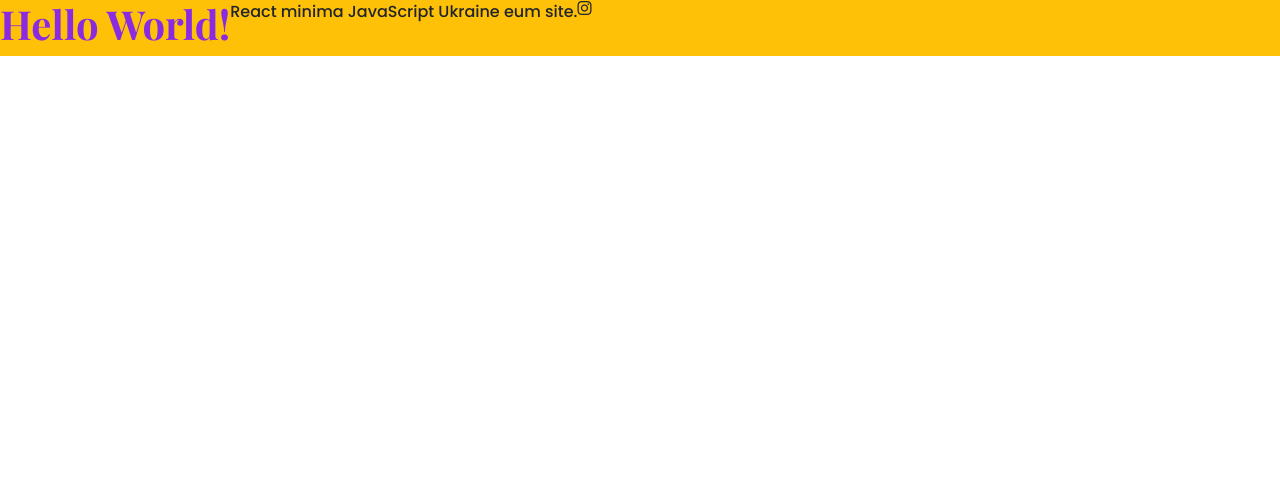
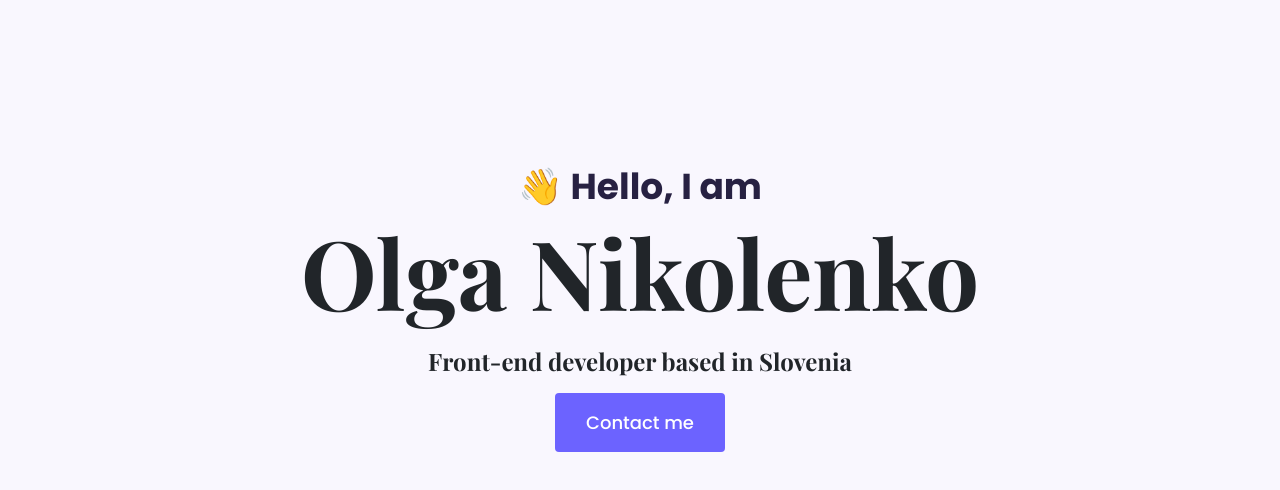
Before and after one commit to Olga-Ukraine2022/Portfolio-responsive-project, a plain HTML site: page index.html in a window 1280 px wide. Drawn offline with nearby package versions, Linux system fonts and the light colour scheme.

Commit message:
Added a hero section and styled it

```diff
--- a/index.html
+++ b/index.html
@@ -30,11 +30,14 @@
     ></script>
   </head>
   <body>
-    <div class="d-flex bg-warning">
-      <h1>Hello World!</h1>
+    <div class="hero">
+      <p>👋 Hello, I am</p>
 
-      <p>React minima JavaScript Ukraine eum site.</p>
-      <i class="fa-brands fa-instagram"></i>
+      <h1>Olga Nikolenko</h1>
+      <h2 class="mb=5">Front-end developer based in Slovenia</h2>
+      <div>
+        <a href="#" class="btn btn-branding">Contact me</a>
+      </div>
     </div>
   </body>
 </html>
--- a/src/style.css
+++ b/src/style.css
@@ -1,13 +1,53 @@
-/*
-*/
-
-h1 {
-  color: blueviolet;
-  font-family: "Playfair Display", serif;
+:root {
+  --branding-color: #6c63ff;
+  --secondary-color: #f9f7fe;
+  --heading-font-family: "Playfair Display", serif;
+  --default-font-family: "Poppins", sans-serif;
+}
+body {
+  font-family: var(--default-font-family);
+}
+h1,
+h2,
+h3,
+h4,
+h5,
+h6 {
+  font-family: var(--heading-font-family);
   font-weight: bold;
 }
-
+h1 {
+  font-size: 96px;
+}
 p {
-  font-family: "Poppins", sans-serif;
   font-weight: normal;
 }
+
+.hero {
+  background: var(--secondary-color);
+  text-align: center;
+  padding: 160px 20px;
+}
+
+.hero p {
+  font-size: 36px;
+  font-weight: bold;
+  margin: 0;
+  color: #272142;
+}
+
+.hero h2 {
+  font-family: var(--heading-font-family);
+  font-weight: normal;
+  line-height: 2;
+  font-size: 24px;
+}
+
+.btn-branding {
+  background: var(--branding-color);
+  border-radius: 4px;
+  color: white;
+  font-size: 18px;
+  line-height: 27px;
+  padding: 15px 30px;
+}
```
